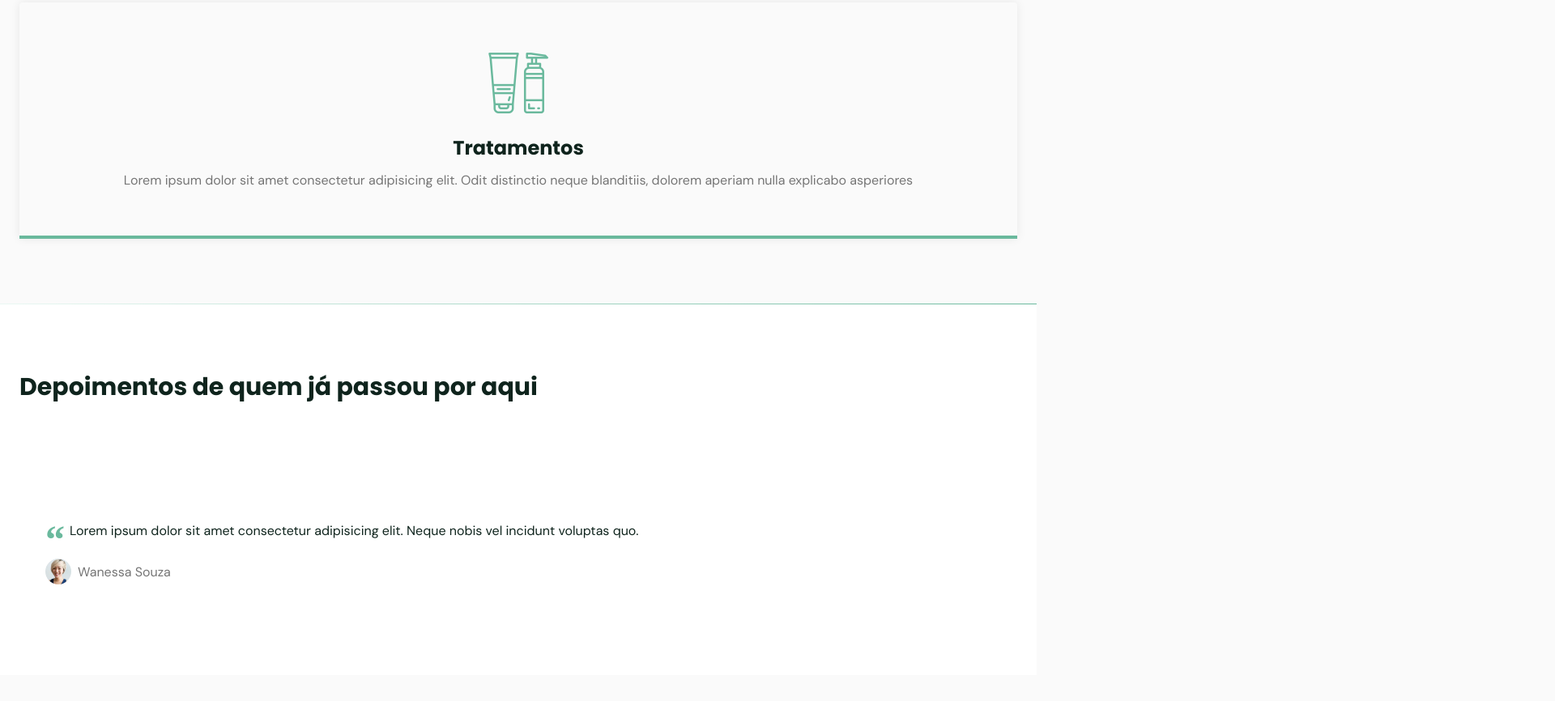
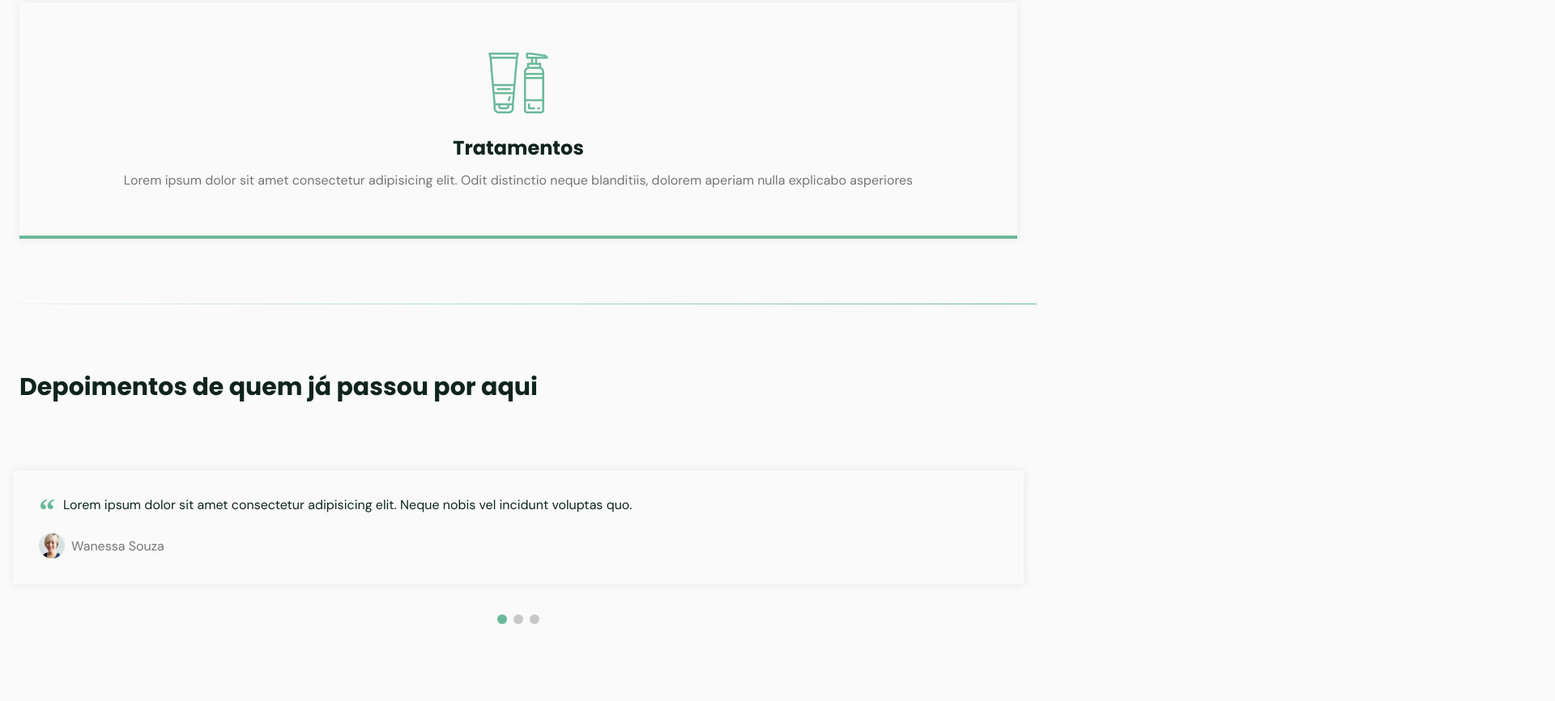
Before and after one commit to Wanderson-A-Timoteo/beauty-salon, a plain HTML site: page index.html in a window 1280 px wide. Shown: the part 3706-4572 px from the top of the page at 81% size, 1920 px wide, since content can reach past the window. Before the commit the page ends 4540 px from the top, so only its background shows below. Drawn offline with nearby package versions, Linux system fonts and the light colour scheme; files whose address does not match are found by name.

Commit message:
concluído seção de depoimentos

```diff
--- a/index.html
+++ b/index.html
@@ -148,9 +148,9 @@
       </section>
 
       <div class="divider-1"></div>
-      <!--  TESTIMONIALS  -->
-      <section class="section" id="testemonials">
-        <div class="container grid">
+      <!-- TESTIMONIALS -->
+      <section class="section" id="testimonials">
+        <div class="container">
           <header>
             <h2 class="title">Depoimentos de quem já passou por aqui</h2>
           </header>
@@ -207,6 +207,7 @@
                 </blockquote>
               </div>
             </div>
+
             <!-- If we need pagination -->
             <div class="swiper-pagination"></div>
           </div>
--- a/style.css
+++ b/style.css
@@ -369,36 +369,64 @@ nav.show div.icon-close {
   background: white;
 }
 
-#testemonials blockquote {
+#testimonials .container {
+  margin-left: 0;
+  margin-right: 0;
+}
+
+#testimonials header {
+  margin-left: 1.5rem;
+  margin-right: 1.5rem;
+  margin-bottom: 0;
+}
+
+#testimonials blockquote {
   padding: 2rem;
   box-shadow: 0px 0px 12px rgba(0, 0, 0, 0.08);
+  border-radius: 0.25rem;
 }
 
-#testemonials blockquote p {
+#testimonials blockquote p {
   position: relative;
   text-indent: 1.875rem;
   margin-bottom: 1.5rem;
   color: var(--title-color);
 }
 
-#testemonials blockquote p span {
-  font: 700 3rem serif;
+#testimonials blockquote p span {
+  font: 700 2.5rem serif;
   position: absolute;
   top: -0.375rem;
   left: -1.875rem;
   color: var(--base-color);
 }
 
-#testemonials cite {
+#testimonials cite {
   display: flex;
   align-items: center;
   font-style: normal;
 }
 
-#testemonials cite img {
+#testimonials cite img {
   width: 2rem;
   height: 2rem;
   object-fit: cover; /*Cobre todo o espaço com a imagem mesmo que a imagem não seja boa*/
   clip-path: circle(); /*Deixa com efeito de imagem circular*/
   margin-right: 0.5rem;
 }
+
+/* swiper */
+.swiper-slide {
+  height: auto;
+  padding: 4rem 1rem;
+}
+
+.swiper-pagination-bullet {
+  width: 0.75rem;
+  height: 0.75rem;
+}
+
+/*  Responsável pela cor da bolinha do carousel slide */
+.swiper-pagination-bullet-active {
+  background: var(--base-color);
+}
```
